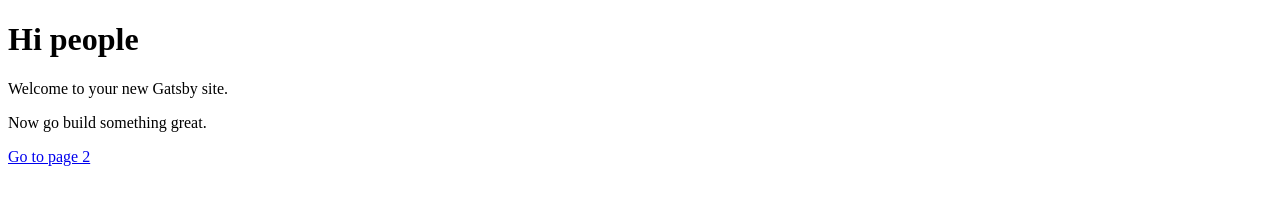
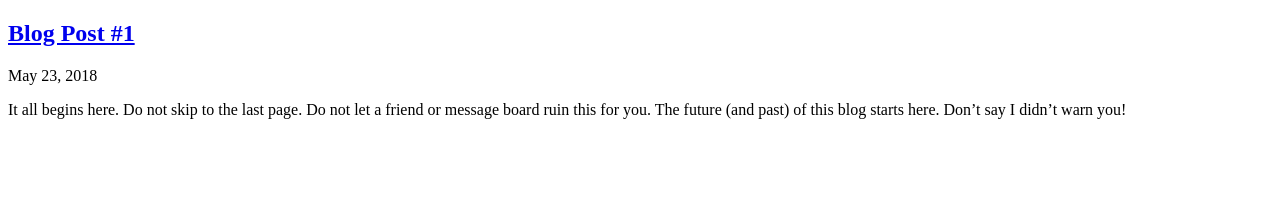
Before and after one commit to factcondenser/react-gatsby-blog, a Gatsby site: page / in a window 1280 px wide. Built offline with nearby package versions, Linux system fonts and the light colour scheme; Gatsby itself is replaced by a stand-in of ours.

Commit message:
Modify site index

```diff
--- a/src/pages/index.js
+++ b/src/pages/index.js
@@ -1,13 +1,46 @@
-import React from 'react'
-import Link from 'gatsby-link'
+import React from 'react';
+import Link from 'gatsby-link';
 
-const IndexPage = () => (
-  <div>
-    <h1>Hi people</h1>
-    <p>Welcome to your new Gatsby site.</p>
-    <p>Now go build something great.</p>
-    <Link to="/page-2/">Go to page 2</Link>
-  </div>
-)
+const IndexPage = ({data}) => {
+  const {edges: posts} = data.allMarkdownRemark;
+  return (
+    <div>
+      {posts.map (({node: post}) => {
+        const {frontmatter} = post;
+        return (
+          <div>
+            <h2>
+              <Link to={frontmatter.path}>
+                {frontmatter.title}
+              </Link>
+            </h2>
+            <p>{frontmatter.date}</p>
+            <p>{frontmatter.excerpt}</p>
+          </div>
+        );
+      })}
+    </div>
+  );
+};
 
-export default IndexPage
+export const query = graphql`
+  query IndexQuery {
+    allMarkdownRemark {
+      totalCount
+      edges {
+        node {
+          id
+          frontmatter {
+            title
+            date(formatString: "MMMM DD, YYYY")
+            path
+            tags
+            excerpt
+          }
+        }
+      }
+    }
+  }
+`;
+
+export default IndexPage;
```
